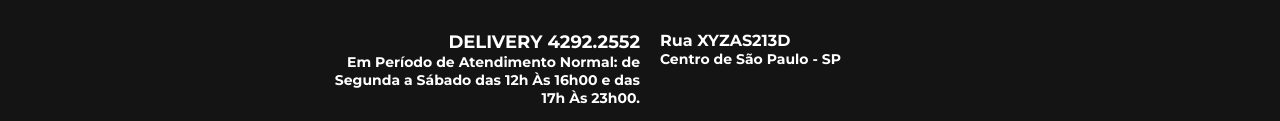
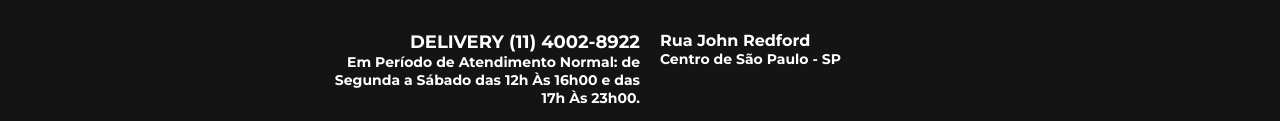
Before and after one commit to Bieell/silversburguer, a plain HTML site: page silvers_burguer/quem_somos_nos.html in a window 1280 px wide. Shown: the part 1226-1347 px from the top of the page. Drawn offline with Linux system fonts and the light colour scheme.

Commit message:
Update quem_somos_nos.html

```diff
--- a/silvers_burguer/quem_somos_nos.html
+++ b/silvers_burguer/quem_somos_nos.html
@@ -18,7 +18,7 @@
     <div id= "center">
         <div id = "lambretadiv">
             <div class = delivtext>
-                <h2>Delivery</h2><p>(11)4002-8922</p>
+                <h2>Delivery</h2><p>(11) 4002-8922</p>
             </div>
             <img id = "lambreta" src="./Imagens/delivery.png" alt = "Delivery">
         </div>
@@ -102,13 +102,13 @@
                 são frescos e de excelente qualidade. </h2>
         </div>
         <div id = "sbfooter2">
-            <h2><strong>DELIVERY 4292.2552</strong><h2>
+            <h2><strong>DELIVERY (11) 4002-8922</strong><h2>
                 <p>Em Período de Atendimento Normal:
                 de Segunda a Sábado das 12h Às 16h00 e
                 das 17h Às 23h00.</p>
         </div>
         <div id = "sbfooter3">
-            <h2><strong>Rua XYZAS213D</strong><h2>
+            <h2><strong>Rua John Redford</strong><h2>
                 <p>Centro de São Paulo - SP</p>
         </div>
         <div id = "sbfooter4">
```
